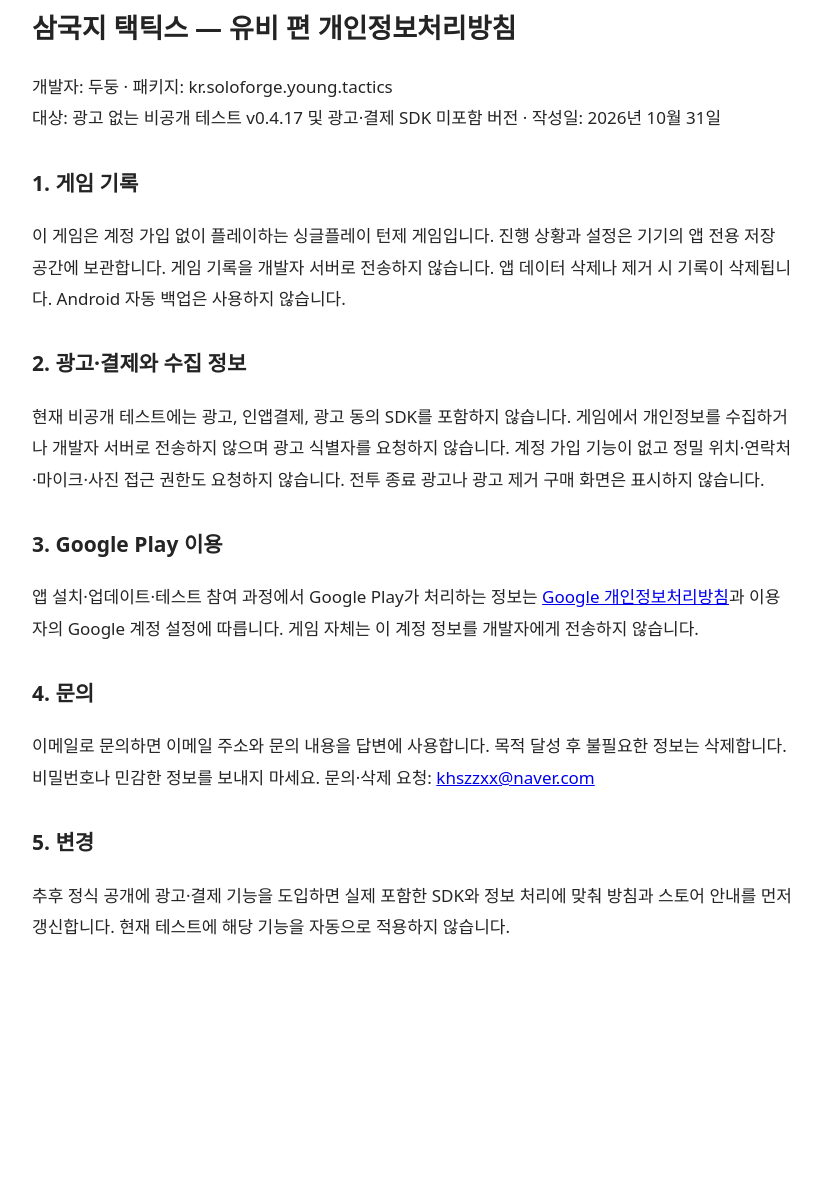
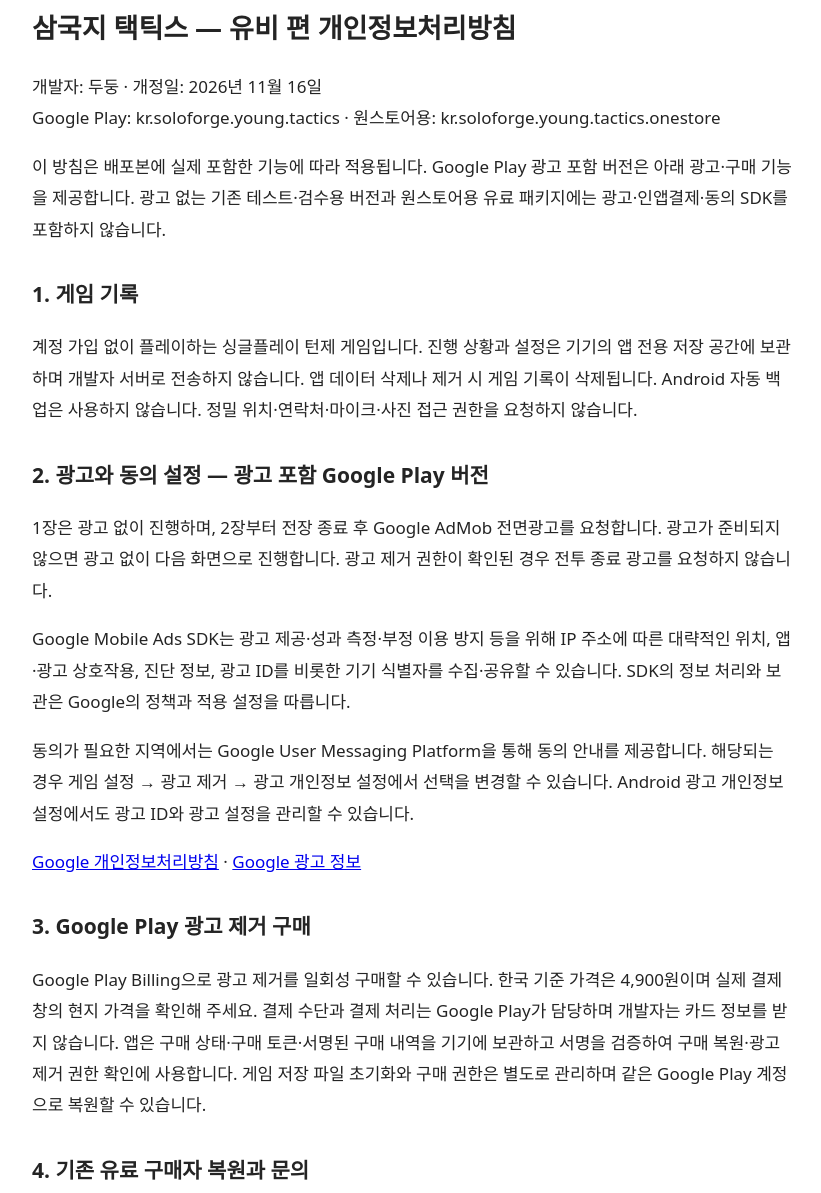
Before and after one commit to Hoseok-Kang/young-tactics-privacy, a plain HTML site: page index.html in a window 1280 px wide. Shown: the part 37-1230 px from the top of the page, without its empty margins (228-1049 px from the left). Before the commit the page ends 1019 px from the top, so only its background shows below. Drawn offline with Linux system fonts and the light colour scheme.

Commit message:
Update release privacy policy for ads and paid store variant

```diff
--- a/index.html
+++ b/index.html
@@ -4,15 +4,22 @@
 <title>삼국지 택틱스 — 유비 편 개인정보처리방침</title>
 <style>body{max-width:760px;margin:40px auto;padding:0 20px;color:#242424;font:17px/1.85 system-ui,sans-serif}h1{font-size:27px}h2{font-size:21px;margin-top:30px}</style>
 <h1>삼국지 택틱스 — 유비 편 개인정보처리방침</h1>
-<p>개발자: 두둥 · 패키지: kr.soloforge.young.tactics<br>대상: 광고 없는 비공개 테스트 v0.4.17 및 광고·결제 SDK 미포함 버전 · 작성일: 2026년 10월 31일</p>
+<p>개발자: 두둥 · 개정일: 2026년 11월 16일<br>Google Play: kr.soloforge.young.tactics · 원스토어용: kr.soloforge.young.tactics.onestore</p>
+<p>이 방침은 배포본에 실제 포함한 기능에 따라 적용됩니다. Google Play 광고 포함 버전은 아래 광고·구매 기능을 제공합니다. 광고 없는 기존 테스트·검수용 버전과 원스토어용 유료 패키지에는 광고·인앱결제·동의 SDK를 포함하지 않습니다.</p>
 <h2>1. 게임 기록</h2>
-<p>이 게임은 계정 가입 없이 플레이하는 싱글플레이 턴제 게임입니다. 진행 상황과 설정은 기기의 앱 전용 저장 공간에 보관합니다. 게임 기록을 개발자 서버로 전송하지 않습니다. 앱 데이터 삭제나 제거 시 기록이 삭제됩니다. Android 자동 백업은 사용하지 않습니다.</p>
-<h2>2. 광고·결제와 수집 정보</h2>
-<p>현재 비공개 테스트에는 광고, 인앱결제, 광고 동의 SDK를 포함하지 않습니다. 게임에서 개인정보를 수집하거나 개발자 서버로 전송하지 않으며 광고 식별자를 요청하지 않습니다. 계정 가입 기능이 없고 정밀 위치·연락처·마이크·사진 접근 권한도 요청하지 않습니다. 전투 종료 광고나 광고 제거 구매 화면은 표시하지 않습니다.</p>
-<h2>3. Google Play 이용</h2>
-<p>앱 설치·업데이트·테스트 참여 과정에서 Google Play가 처리하는 정보는 <a href="https://policies.google.com/privacy">Google 개인정보처리방침</a>과 이용자의 Google 계정 설정에 따릅니다. 게임 자체는 이 계정 정보를 개발자에게 전송하지 않습니다.</p>
-<h2>4. 문의</h2>
-<p>이메일로 문의하면 이메일 주소와 문의 내용을 답변에 사용합니다. 목적 달성 후 불필요한 정보는 삭제합니다. 비밀번호나 민감한 정보를 보내지 마세요. 문의·삭제 요청: <a href="mailto:khszzxx@naver.com">khszzxx@naver.com</a></p>
-<h2>5. 변경</h2>
-<p>추후 정식 공개에 광고·결제 기능을 도입하면 실제 포함한 SDK와 정보 처리에 맞춰 방침과 스토어 안내를 먼저 갱신합니다. 현재 테스트에 해당 기능을 자동으로 적용하지 않습니다.</p>
+<p>계정 가입 없이 플레이하는 싱글플레이 턴제 게임입니다. 진행 상황과 설정은 기기의 앱 전용 저장 공간에 보관하며 개발자 서버로 전송하지 않습니다. 앱 데이터 삭제나 제거 시 게임 기록이 삭제됩니다. Android 자동 백업은 사용하지 않습니다. 정밀 위치·연락처·마이크·사진 접근 권한을 요청하지 않습니다.</p>
+<h2>2. 광고와 동의 설정 — 광고 포함 Google Play 버전</h2>
+<p>1장은 광고 없이 진행하며, 2장부터 전장 종료 후 Google AdMob 전면광고를 요청합니다. 광고가 준비되지 않으면 광고 없이 다음 화면으로 진행합니다. 광고 제거 권한이 확인된 경우 전투 종료 광고를 요청하지 않습니다.</p>
+<p>Google Mobile Ads SDK는 광고 제공·성과 측정·부정 이용 방지 등을 위해 IP 주소에 따른 대략적인 위치, 앱·광고 상호작용, 진단 정보, 광고 ID를 비롯한 기기 식별자를 수집·공유할 수 있습니다. SDK의 정보 처리와 보관은 Google의 정책과 적용 설정을 따릅니다.</p>
+<p>동의가 필요한 지역에서는 Google User Messaging Platform을 통해 동의 안내를 제공합니다. 해당되는 경우 게임 설정 → 광고 제거 → 광고 개인정보 설정에서 선택을 변경할 수 있습니다. Android 광고 개인정보 설정에서도 광고 ID와 광고 설정을 관리할 수 있습니다.</p>
+<p><a href="https://policies.google.com/privacy">Google 개인정보처리방침</a> · <a href="https://policies.google.com/technologies/ads">Google 광고 정보</a></p>
+<h2>3. Google Play 광고 제거 구매</h2>
+<p>Google Play Billing으로 광고 제거를 일회성 구매할 수 있습니다. 한국 기준 가격은 4,900원이며 실제 결제창의 현지 가격을 확인해 주세요. 결제 수단과 결제 처리는 Google Play가 담당하며 개발자는 카드 정보를 받지 않습니다. 앱은 구매 상태·구매 토큰·서명된 구매 내역을 기기에 보관하고 서명을 검증하여 구매 복원·광고 제거 권한 확인에 사용합니다. 게임 저장 파일 초기화와 구매 권한은 별도로 관리하며 같은 Google Play 계정으로 복원할 수 있습니다.</p>
+<h2>4. 기존 유료 구매자 복원과 문의</h2>
+<p>확인된 기존 유료 구매 권한은 유지합니다. 설치 또는 업데이트 시각만으로 무료 이용자에게 구매 권한을 부여하지 않습니다. 이전 유료 앱 구매가 자동으로 확인되지 않으면 이용자가 문의 이메일로 보내는 Google Play 주문 번호와 앱 설치 번호를 확인하여 복원을 지원합니다. 설치 번호는 기기에 생성하는 임의 식별자이며 문의를 보내지 않으면 개발자에게 전송하지 않습니다. 복원 코드는 해당 설치에서만 사용하는 전자서명 코드입니다.</p>
+<p>문의 이메일 주소·문의 내용·제공한 주문 정보를 답변과 구매 확인에 사용하며 목적 달성 후 불필요한 정보는 삭제합니다. 비밀번호·전체 결제 수단 번호·민감한 정보는 보내지 마세요. 문의·삭제 요청: <a href="mailto:khszzxx@naver.com">khszzxx@naver.com</a></p>
+<h2>5. 원스토어용 유료 패키지와 광고 없는 버전</h2>
+<p>원스토어용 유료 패키지에는 AdMob·Google Play Billing·UMP SDK를 포함하지 않으며 앱 안에서 광고나 추가 구매를 제공하지 않습니다. 앱 구매·설치·업데이트 과정의 정보는 이용한 스토어의 개인정보처리방침을 따릅니다. 광고 없는 기존 테스트·검수용 배포본에도 광고 SDK에 의한 정보 처리 항목은 적용되지 않습니다.</p>
+<h2>6. 변경</h2>
+<p>기능과 정보 처리 방식이 바뀌면 실제 배포본에 맞춰 방침과 스토어 안내를 갱신합니다.</p>
 </html>
```
